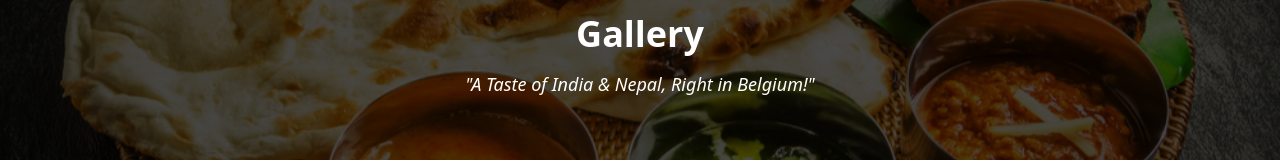
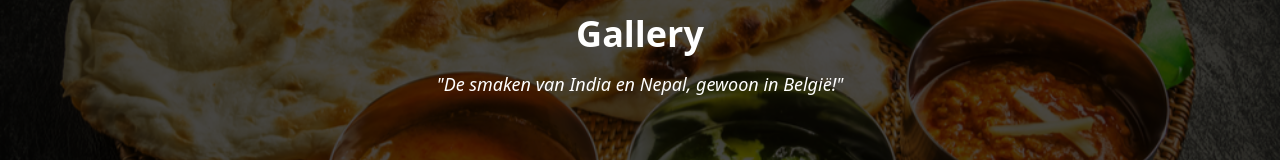
Before and after one commit to sapkotasuren/himalayan_restaurent, a Next.js app: page /gallery in a window 1280 px wide. Shown: the part 164-324 px from the top of the page. Built offline with nearby package versions, Linux system fonts and the light colour scheme.

Commit message:
slogan translated to dutch in gallery page

```diff
--- a/app/gallery/page.tsx
+++ b/app/gallery/page.tsx
@@ -3,13 +3,13 @@ import Image from "next/image";
 import Navbar from "@/components/Navbar";
 
 const foodItems = [
-    {id: 1, src: "/foods/thali.jpeg", title: " Thakali Khana" },
-        {id: 2, src: "/foods/momo.jpg", title: " Momo" },
+  { id: 1, src: "/foods/thali.jpeg", title: " Thakali Khana" },
+  { id: 2, src: "/foods/momo.jpg", title: " Momo" },
 
-    {id: 3, src: "/foods/platter.jpg", title: " Paneer Tikka" },
- {id:4, src: "/foods/paneer.jpg", title: " Paneer Curry" },
- {id:5, src: "/foods/sekwa.jpg", title: " Sekwa" },
- {id:6, src: "/foods/paratha.jpg", title: " Paratha" },
+  { id: 3, src: "/foods/platter.jpg", title: " Paneer Tikka" },
+  { id: 4, src: "/foods/paneer.jpg", title: " Paneer Curry" },
+  { id: 5, src: "/foods/sekwa.jpg", title: " Sekwa" },
+  { id: 6, src: "/foods/paratha.jpg", title: " Paratha" },
 ];
 
 const Gallery = () => {
@@ -31,7 +31,7 @@ const Gallery = () => {
         <div className="relative mx-auto max-w-screen-lg w-full min-h-[50vh] flex flex-col justify-center items-center text-white text-center px-4 pt-10">
           <h1 className="text-4xl font-bold mb-4">Gallery</h1>
           <p className="text-lg italic">
-            &quot;A Taste of India & Nepal, Right in Belgium!&quot;
+            &quot;De smaken van India en Nepal, gewoon in België!&quot;
           </p>
         </div>
       </section>
@@ -58,9 +58,7 @@ const Gallery = () => {
 
               {/* Overlay on hover */}
               <div className="absolute inset-0 bg-black/60 opacity-0 group-hover:opacity-100 flex items-center justify-center transition-opacity duration-500">
-                <p className="text-white text-xl font-semibold">
-                  {item.title}
-                </p>
+                <p className="text-white text-xl font-semibold">{item.title}</p>
               </div>
             </div>
           ))}
```
